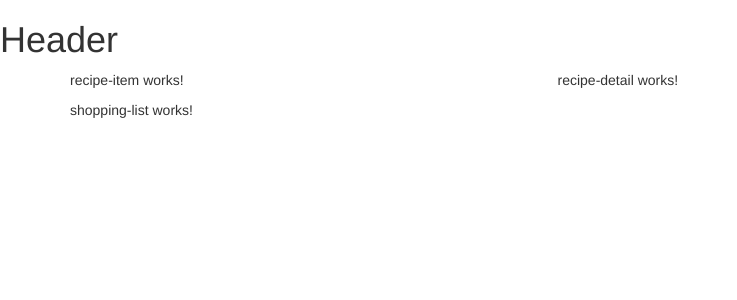
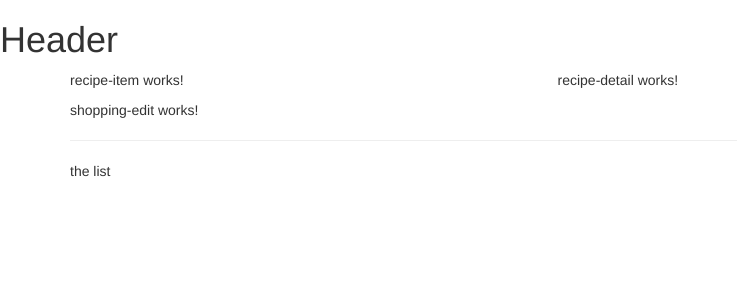
Before and after one commit to info-monsters-04/shoppingProject, an Angular app: page / in a window 1280 px wide. Shown: the top 300 px of the page, without its empty margins (0-737 px from the left). Built offline with nearby package versions, Linux system fonts and the light colour scheme.

Commit message:
using the components

```diff
--- a/src/app/shopping-list/shopping-list.component.html
+++ b/src/app/shopping-list/shopping-list.component.html
@@ -1,3 +1,7 @@
-<p>
-  shopping-list works!
-</p>
+<div class="row">
+  <div class="col-xs-10">
+    <app-shopping-edit></app-shopping-edit>
+    <hr>
+    <p>the list</p>
+  </div>
+</div>
```
